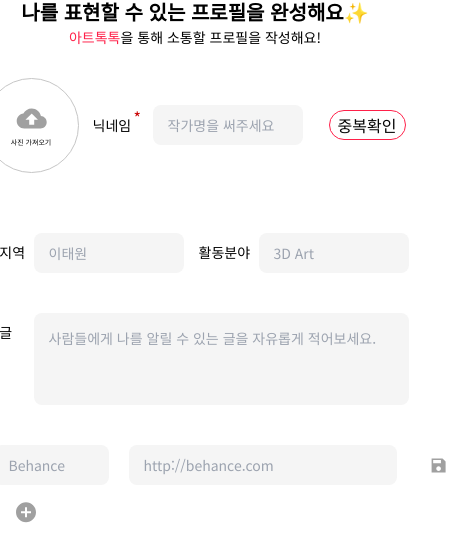
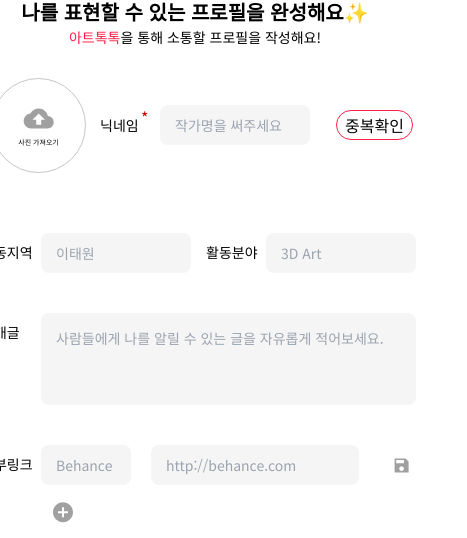
Before and after one commit to final-project-temporaryName/finalProject-FE, a Next.js app: page /signup in a window 390 px wide. Shown: the part 175-713 px from the top of the page, 467 px wide, since content can reach past the window. Built offline with nearby package versions, Linux system fonts and the light colour scheme.

Commit message:
feat: 회원가입 페이지 외부링크 반응형 디자인 구현

```diff
--- a/src/components/Input/LinkInput.tsx
+++ b/src/components/Input/LinkInput.tsx
@@ -83,7 +83,7 @@ function LinkInput({ link, remove, index, handleLinkErrorUpdate }: Props) {
   if (isLoading) return <div>Loading...</div>;
 
   return (
-    <div className="relative flex flex-col">
+    <div className="md:ml-10 relative ml-0 flex flex-col">
       <div className="flex-start mb-15 flex">
         <Controller
           name={`links[${index}].title`}
--- a/src/components/ProfilePage/ProfilePage.tsx
+++ b/src/components/ProfilePage/ProfilePage.tsx
@@ -122,7 +122,7 @@ function ProfilePage({ mode }: Props) {
       <form className="relative flex-col" onSubmit={handleSubmit(onSubmit)}>
         <div className="flex-center">
           <div className={`pb-100 ${mode === 'edit' ? 'pt-160' : 'pt-30'}`}>
-            <div className="md:ml-60 md:gap-4 relative ml-75 flex items-center gap-10">
+            <div className="md:ml-30 md:gap-4 relative ml-75 flex items-center gap-10">
               <Input
                 type="file"
                 id="file"
@@ -148,7 +148,7 @@ function ProfilePage({ mode }: Props) {
                 중복확인
               </button>
             </div>
-            <div className="md:ml-40 md:gap-5 ml-0 mt-60 flex gap-33">
+            <div className="md:ml-10 md:gap-5 ml-0 mt-60 flex gap-33">
               <Input
                 label="활동지역"
                 id="zone"
@@ -165,7 +165,7 @@ function ProfilePage({ mode }: Props) {
               />
             </div>
             <div className="my-40 flex">
-              <div className="md:ml-40 md:w-70 md:gap-5 md:text-14 ml-0 flex h-40 w-90 items-center justify-start gap-20 whitespace-nowrap p-10 text-18">
+              <div className="md:ml-10 md:w-70 md:gap-5 md:text-14 ml-0 flex h-40 w-90 items-center justify-start gap-20 whitespace-nowrap p-10 text-18">
                 소개글
               </div>
               <textarea
```
Also changed, not shown: src/styles/tailwind.css.
